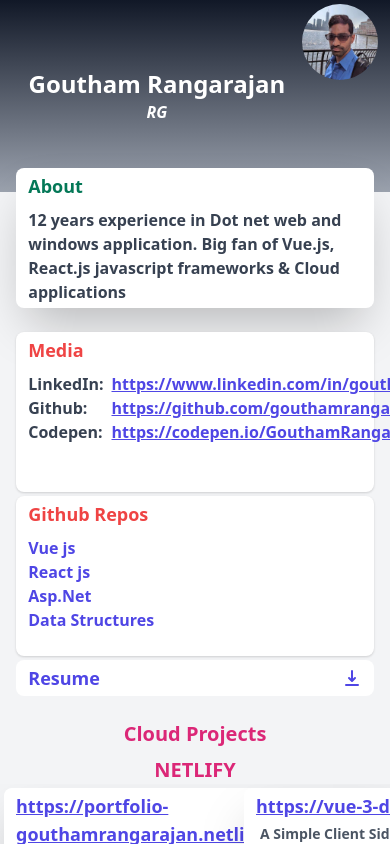
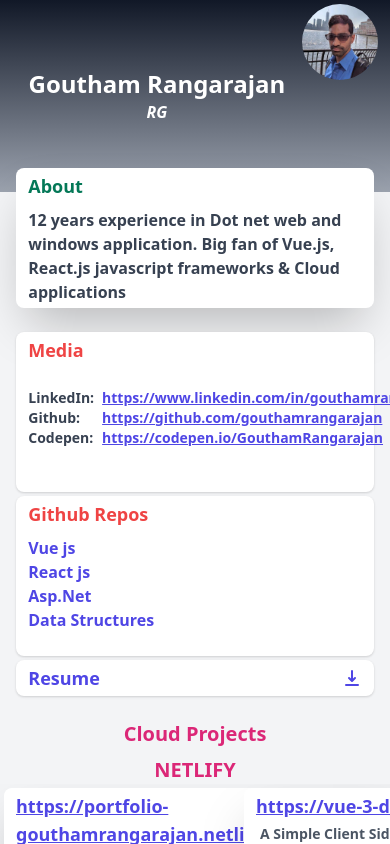
Before and after one commit to gouthamrangarajan/reactjs, a Next.js app in the folder my-portfolio/: page / in a window 390 px wide. Built offline with nearby package versions, Linux system fonts and the light colour scheme.

Commit message:
window resize effect chagnes and mobile fixes

```diff
--- a/my-portfolio/components/DownloadResume.tsx
+++ b/my-portfolio/components/DownloadResume.tsx
@@ -2,7 +2,7 @@ import { DownloadIcon } from "@heroicons/react/solid";
 const DownloadResume = () => {
   return (
     <div
-      className="bg-white py-1 px-3 lg:py-2 lg:px-4
+      className="bg-white shadow py-1 px-3 lg:py-2 lg:px-4
     xl:py-4 xl:px-6 rounded-lg flex space-x-2 font-semibold text-indigo-600 text-lg
     items-center w-full lg:w-48 justify-between"
     >
--- a/my-portfolio/components/Media.tsx
+++ b/my-portfolio/components/Media.tsx
@@ -7,13 +7,13 @@ const Media: NextComponentType<NextPageContext, {}, mediaPropType> = ({
   return (
     <div
       className="bg-white shadow py-1 px-3 lg:py-2 lg:px-4
-    xl:py-4 xl:px-6 rounded-lg flex flex-col space-y-2 font-semibold h-40 w-full lg:w-2/3 xl:w-1/2"
+    xl:py-4 xl:px-6 rounded-lg flex flex-col font-semibold h-40 w-full lg:w-2/3 xl:w-1/2"
     >
       <span className="text-red-500 text-lg">Media</span>
-      <div className="flex space-x-2">
+      <div className="flex space-x-2 items-center mt-6 md:mt-2">
         <div className="flex flex-col">
           {allMedia.map((el) => (
-            <span className="text-gray-700" key={el.name}>
+            <span className="text-gray-700 text-sm md:text-base" key={el.name}>
               {el.name}:
             </span>
           ))}
@@ -21,7 +21,7 @@ const Media: NextComponentType<NextPageContext, {}, mediaPropType> = ({
         <div className="flex flex-col">
           {allMedia.map((el) => (
             <a
-              className="underline text-indigo-600"
+              className="underline text-indigo-600 text-sm md:text-base"
               target="_blank"
               rel="noreferrer"
               key={el.name}
--- a/my-portfolio/components/ScrollRowLayout.tsx
+++ b/my-portfolio/components/ScrollRowLayout.tsx
@@ -1,6 +1,7 @@
 import { NextComponentType, NextPageContext } from "next";
 import { LegacyRef, useEffect, useRef, useState } from "react";
 import useViewportChecker from "../hooks/useViewportChecker";
+import useWindowWidth from "../hooks/useWindowWidth";
 import ScrollBtns from "./ScrollBtns";
 
 const ScrollRowLayout: NextComponentType<
@@ -11,10 +12,7 @@ const ScrollRowLayout: NextComponentType<
   const scrollEl = useRef<HTMLDivElement>();
   const [showLeftScroll, setShowLeftScroll] = useState(false);
   const [showRightScroll, setShowRightScroll] = useState(true);
-  const [windowWidth, setWindowWidth] = useState(991);
-  useEffect(() => {
-    setWindowWidth(window.innerWidth);
-  }, []);
+  const windowWidth = useWindowWidth();
 
   const [_, setLastEl] = useViewportChecker(
     () => setShowRightScroll(false),
--- /dev/null
+++ b/my-portfolio/hooks/useWindowEvent.ts
@@ -0,0 +1,11 @@
+import { useEffect } from "react";
+
+const useWindowEvent = (event: string, action: Function): void => {
+  const ev = action as EventListener;
+  useEffect(() => {
+    window.addEventListener(event, ev);
+    return () => window.removeEventListener(event, ev);
+  }, []);
+};
+
+export default useWindowEvent;
--- /dev/null
+++ b/my-portfolio/hooks/useWindowWidth.ts
@@ -0,0 +1,13 @@
+import { useEffect, useState } from "react";
+import useWindowEvent from "./useWindowEvent";
+
+const useWindowWidth = (): number => {
+  const [windowWidth, setWindowWidth] = useState(991);
+  useEffect(() => {
+    setWindowWidth(window.innerWidth);
+  }, []);
+  useWindowEvent("resize", () => setWindowWidth(window.innerWidth));
+  return windowWidth;
+};
+
+export default useWindowWidth;
```
